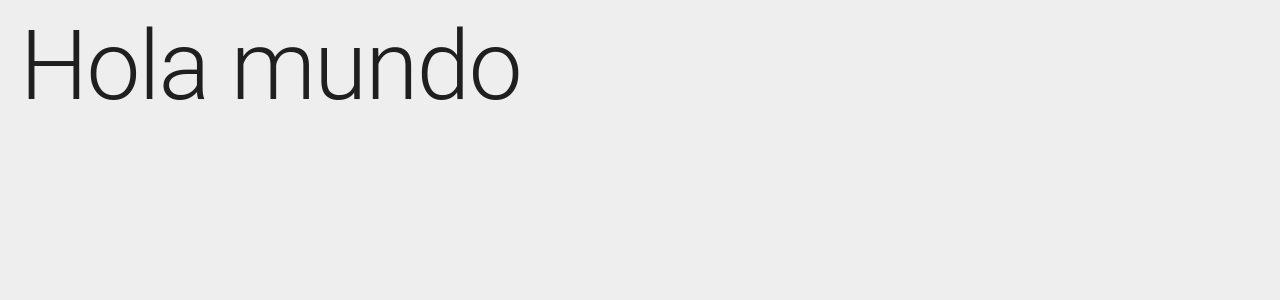
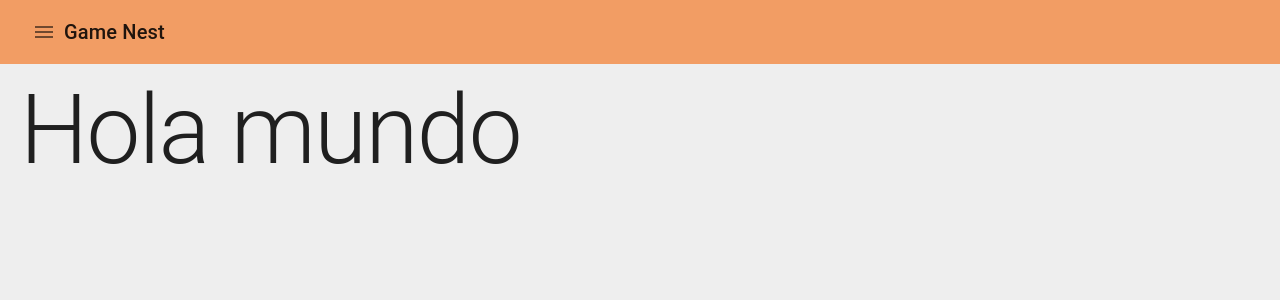
Before and after one commit to esvarez/game-nest-ui, a Next.js app: page / in a window 1280 px wide. Shown: the top 300 px of the page. Built offline with nearby package versions, Linux system fonts and the light colour scheme.

Commit message:
Add Nav bar basic

```diff
--- a/components/layouts/Layout.tsx
+++ b/components/layouts/Layout.tsx
@@ -1,8 +1,9 @@
 import { FC } from 'react'
-
 import Head from 'next/head'
 
 import { Box } from '@mui/material'
+
+import { Navbar } from '../ui'
 
 interface Props {
   title?: string
@@ -15,7 +16,7 @@ export const Layout:FC<Props> = ({ title = 'Game Nest dev', children}) => {
         <title>{title}</title>
       </Head>
 
-      {/* Nav bar */}
+      <Navbar />
 
       <Box sx={{ padding: '10px 20px' }} >
         {children}
--- /dev/null
+++ b/components/ui/Navbar.tsx
@@ -0,0 +1,16 @@
+import { AppBar, IconButton, Toolbar, Typography } from "@mui/material"
+import MenuOutlineIcon from '@mui/icons-material/MenuOutlined'
+
+export const Navbar = () => {
+  return (
+    <AppBar position='sticky'>
+      <Toolbar>
+        <IconButton>
+          <MenuOutlineIcon />
+        </IconButton>
+
+        <Typography variant='h6'>Game Nest</Typography>
+      </Toolbar>
+    </AppBar>
+  )
+}
--- /dev/null
+++ b/components/ui/index.ts
@@ -0,0 +1 @@
+export * from './Navbar'
--- a/themes/dark-theme.ts
+++ b/themes/dark-theme.ts
@@ -3,5 +3,12 @@ import { createTheme } from '@mui/material'
 export const darkTheme = createTheme({
   palette: {
     mode: 'dark',
+  },
+  components: {
+    MuiAppBar: {
+      defaultProps: {
+        elevation: 0,
+      }
+    }
   }
 })
--- a/themes/light-theme.ts
+++ b/themes/light-theme.ts
@@ -8,13 +8,20 @@ export const lightTheme = createTheme({
       default: grey[200],
     },
     primary: {
-      main: '#1976d2',
+      main: '#f29d64',
     },
     secondary: {
-      main: '#ff9800',
+      main: '#64748B',
     },
     error: {
       main: '#f44336',
     }
+  },
+  components: {
+    MuiAppBar: {
+      defaultProps: {
+        elevation: 0,
+      }
+    }
   }
 })
```
